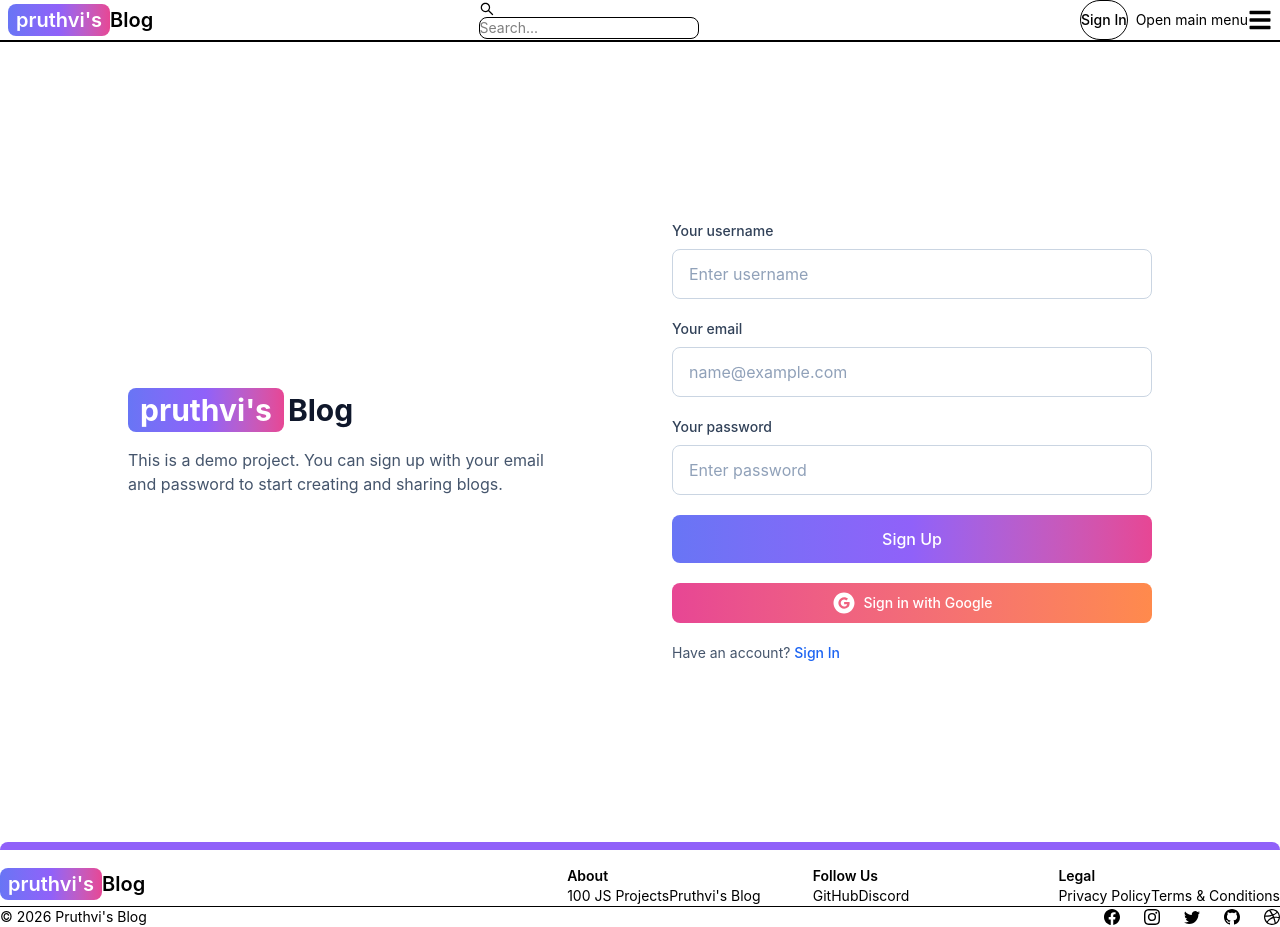
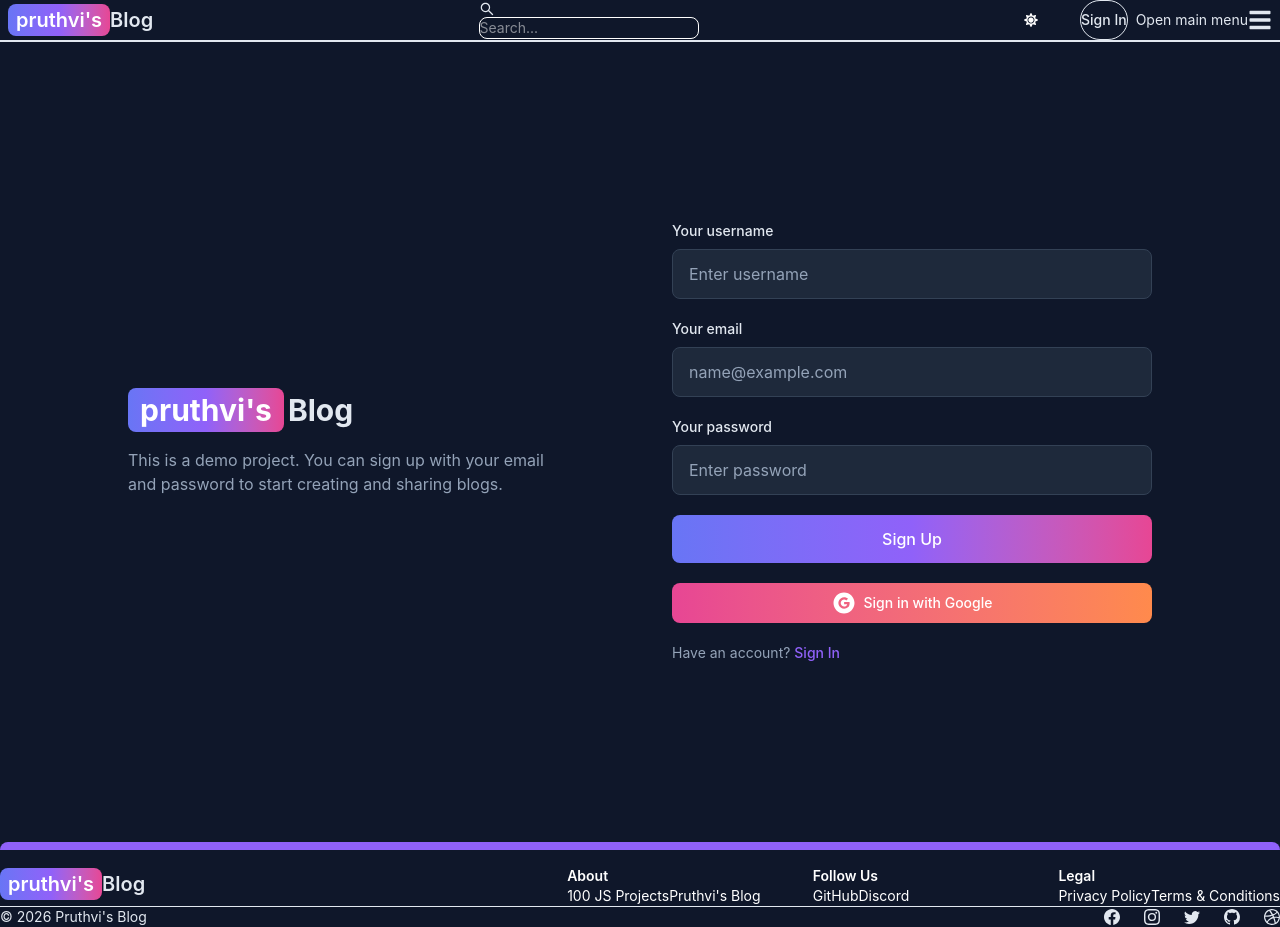
Before and after one commit to pruthviraj-gaikwad/Blog-for-developer, a React (Vite) app in the folder Client/: page /sign-up in a window 1280 px wide. Built offline with nearby package versions, Linux system fonts and the light colour scheme; no server answers.

Commit message:
dark mode functionality

```diff
--- a/Client/src/components/Footer.jsx
+++ b/Client/src/components/Footer.jsx
@@ -30,7 +30,7 @@ function Footer() {
               <span className="px-2 py-1 bg-linear-to-r from-indigo-500 via-purple-500 to-pink-500 rounded-lg text-white">
                 pruthvi&apos;s
               </span>
-              Blog
+              <span className="text-light-text dark:text-dark-text">Blog</span>
             </Link>
           </div>
 
--- a/Client/src/components/Header.jsx
+++ b/Client/src/components/Header.jsx
@@ -11,12 +11,15 @@ import {
 } from "flowbite-react";
 import { Link, useLocation } from "react-router-dom";
 import { AiOutlineSearch } from "react-icons/ai";
-import { FaMoon } from "react-icons/fa";
-import { useSelector } from "react-redux";
+import { FaMoon, FaSun } from "react-icons/fa";
+import { useSelector, useDispatch } from "react-redux";
+import { toggleTheme } from "../redux/theme/themeSlice.js";
 
 function Header() {
   const { pathname } = useLocation();
   const { currentUser } = useSelector((state) => state.user);
+  const { theme } = useSelector((state) => state.theme);
+  const dispatch = useDispatch();
   return (
     <Navbar className="border-b-2">
       <Link
@@ -26,7 +29,7 @@ function Header() {
         <span className="px-2 py-1 bg-gradient-to-r from-indigo-500 via-purple-500 to-pink-500 rounded-lg text-white">
           pruthvi's
         </span>
-        Blog
+        <span className="text-light-text dark:text-dark-text">Blog</span>
       </Link>
 
       <form>
@@ -43,8 +46,13 @@ function Header() {
       </Button>
 
       <div className="flex gap-2 md:order-2">
-        <Button className="w-12 h-10 hidden sm:inline" color="gray" pill>
-          <FaMoon />
+        <Button
+          className="w-12 h-10 hidden sm:inline"
+          color="gray"
+          pill
+          onClick={() => dispatch(toggleTheme())}
+        >
+          {theme === "light" ? <FaMoon /> : <FaSun />}
         </Button>
         {currentUser ? (
           <Dropdown
--- /dev/null
+++ b/Client/src/components/ThemeProvider.jsx
@@ -0,0 +1,11 @@
+import { useSelector } from "react-redux";
+import { useEffect } from "react";
+
+export default function ThemeProvider({ children }) {
+  const { theme } = useSelector((state) => state.theme);
+  useEffect(() => {
+    document.documentElement.classList.remove("light", "dark");
+    document.documentElement.classList.add(theme);
+  }, [theme]);
+  return <div className="min-h-screen">{children}</div>;
+}
--- a/Client/src/index.css
+++ b/Client/src/index.css
@@ -1,3 +1,32 @@
 @import "tailwindcss";
 @import "flowbite-react/plugin/tailwindcss";
 @source "../.flowbite-react/class-list.json";
+
+@theme {
+    --dark-mode: selector;
+    --color-brand-primary: var(--color-indigo-500);
+    --color-brand-secondary: var(--color-purple-500);
+    --color-brand-accent: var(--color-pink-500);
+
+    /* Deep Dark Mode Background */
+    --color-dark-bg: rgb(15, 23, 42);
+    --color-dark-surface: rgb(30, 41, 59);
+    --color-dark-border: rgb(51, 65, 85);
+    --color-dark-text: rgb(226, 232, 240);
+    --color-dark-text-muted: rgb(148, 163, 184);
+
+    /* Clean Light Mode Colors */
+    --color-light-bg: rgb(255, 255, 255);
+    --color-light-surface: rgb(248, 250, 252);
+    --color-light-border: rgb(226, 232, 240);
+    --color-light-text: rgb(15, 23, 42);
+    --color-light-text-muted: rgb(71, 85, 105);
+}
+
+@variant dark (&:where(.dark, .dark *));
+
+@layer base {
+    body {
+        @apply bg-light-bg text-light-text dark:bg-dark-bg dark:text-dark-text transition-colors duration-300;
+    }
+}
--- a/Client/src/main.jsx
+++ b/Client/src/main.jsx
@@ -4,11 +4,14 @@ import App from "./App.jsx";
 import { store, persistor } from "./redux/store.js";
 import { Provider } from "react-redux";
 import { PersistGate } from "redux-persist/es/integration/react";
+import ThemeProvider from "./components/ThemeProvider.jsx";
 
 createRoot(document.getElementById("root")).render(
   <PersistGate persistor={persistor}>
     <Provider store={store}>
-      <App />
+      <ThemeProvider>
+        <App />
+      </ThemeProvider>
     </Provider>
   </PersistGate>
 );
--- a/Client/src/pages/SignIn.jsx
+++ b/Client/src/pages/SignIn.jsx
@@ -51,10 +51,12 @@ function SignIn() {
             <span className="rounded-lg bg-gradient-to-r from-indigo-500 via-purple-500 to-pink-500 px-3 py-1 text-white">
               pruthvi's
             </span>
-            <span className="ml-1 text-slate-900 ">Blog</span>
+            <span className="ml-1 text-light-text dark:text-dark-text">
+              Blog
+            </span>
           </Link>
 
-          <p className="mt-4 max-w-md text-slate-600 dark:text-slate-400">
+          <p className="mt-4 max-w-md text-light-text-muted dark:text-dark-text-muted">
             This is a demo project. You can sign up with your email and password
             to start creating and sharing blogs.
           </p>
@@ -64,27 +66,27 @@ function SignIn() {
         <div className="w-full">
           <form className="space-y-5" onSubmit={handleSubmit}>
             <div>
-              <label className="mb-2 block text-sm font-medium text-slate-700 dark:text-slate-300">
+              <label className="mb-2 block text-sm font-medium text-light-text dark:text-dark-text">
                 Your email
               </label>
               <input
                 type="email"
                 id="email"
                 placeholder="name@example.com"
-                className="w-full rounded-lg border border-slate-300 bg-white px-4 py-3 text-slate-900 placeholder:text-slate-400 focus:border-purple-500 focus:outline-none focus:ring-2 focus:ring-purple-500/20 dark:border-slate-600 dark:bg-slate-800 dark:text-white dark:placeholder:text-slate-500"
+                className="w-full rounded-lg border border-light-border bg-light-surface px-4 py-3 text-light-text placeholder:text-light-text-muted focus:border-brand-secondary focus:outline-none focus:ring-2 focus:ring-brand-secondary/20 dark:border-dark-border dark:bg-dark-surface dark:text-dark-text dark:placeholder:text-dark-text-muted"
                 onChange={handleChange}
               />
             </div>
 
             <div>
-              <label className="mb-2 block text-sm font-medium text-slate-700 dark:text-slate-300">
+              <label className="mb-2 block text-sm font-medium text-light-text dark:text-dark-text">
                 Your password
               </label>
               <input
                 type="password"
                 id="password"
                 placeholder="Enter password"
-                className="w-full rounded-lg border border-slate-300 bg-white px-4 py-3 text-slate-900 placeholder:text-slate-400 focus:border-purple-500 focus:outline-none focus:ring-2 focus:ring-purple-500/20 dark:border-slate-600 dark:bg-slate-800 dark:text-white dark:placeholder:text-slate-500"
+                className="w-full rounded-lg border border-light-border bg-light-surface px-4 py-3 text-light-text placeholder:text-light-text-muted focus:border-brand-secondary focus:outline-none focus:ring-2 focus:ring-brand-secondary/20 dark:border-dark-border dark:bg-dark-surface dark:text-dark-text dark:placeholder:text-dark-text-muted"
                 onChange={handleChange}
               />
             </div>
@@ -104,11 +106,11 @@ function SignIn() {
               )}
             </button>
             <OAuth />
-            <p className="text-sm text-slate-600 dark:text-slate-400">
+            <p className="text-sm text-light-text-muted dark:text-dark-text-muted">
               Don't have an account?{" "}
               <Link
                 to="/sign-up"
-                className="font-medium text-blue-600 hover:underline dark:text-blue-400"
+                className="font-medium text-brand-primary hover:underline dark:text-brand-secondary"
               >
                 Sign Up
               </Link>
--- a/Client/src/pages/SignUp.jsx
+++ b/Client/src/pages/SignUp.jsx
@@ -47,10 +47,12 @@ function SignUp() {
             <span className="rounded-lg bg-gradient-to-r from-indigo-500 via-purple-500 to-pink-500 px-3 py-1 text-white">
               pruthvi's
             </span>
-            <span className="ml-1 text-slate-900 ">Blog</span>
+            <span className="ml-1 text-light-text dark:text-dark-text">
+              Blog
+            </span>
           </Link>
 
-          <p className="mt-4 max-w-md text-slate-600 dark:text-slate-400">
+          <p className="mt-4 max-w-md text-light-text-muted dark:text-dark-text-muted">
             This is a demo project. You can sign up with your email and password
             to start creating and sharing blogs.
           </p>
@@ -60,40 +62,40 @@ function SignUp() {
         <div className="w-full">
           <form className="space-y-5" onSubmit={handleSubmit}>
             <div>
-              <label className="mb-2 block text-sm font-medium text-slate-700 dark:text-slate-300">
+              <label className="mb-2 block text-sm font-medium text-light-text dark:text-dark-text">
                 Your username
               </label>
               <input
                 type="text"
                 placeholder="Enter username"
                 id="username"
-                className="w-full rounded-lg border border-slate-300 bg-white px-4 py-3 text-slate-900 placeholder:text-slate-400 focus:border-purple-500 focus:outline-none focus:ring-2 focus:ring-purple-500/20 dark:border-slate-600 dark:bg-slate-800 dark:text-white dark:placeholder:text-slate-500"
+                className="w-full rounded-lg border border-light-border bg-light-surface px-4 py-3 text-light-text placeholder:text-light-text-muted focus:border-brand-secondary focus:outline-none focus:ring-2 focus:ring-brand-secondary/20 dark:border-dark-border dark:bg-dark-surface dark:text-dark-text dark:placeholder:text-dark-text-muted"
                 onChange={handleChange}
               />
             </div>
 
             <div>
-              <label className="mb-2 block text-sm font-medium text-slate-700 dark:text-slate-300">
+              <label className="mb-2 block text-sm font-medium text-light-text dark:text-dark-text">
                 Your email
               </label>
               <input
                 type="email"
                 id="email"
                 placeholder="name@example.com"
-                className="w-full rounded-lg border border-slate-300 bg-white px-4 py-3 text-slate-900 placeholder:text-slate-400 focus:border-purple-500 focus:outline-none focus:ring-2 focus:ring-purple-500/20 dark:border-slate-600 dark:bg-slate-800 dark:text-white dark:placeholder:text-slate-500"
+                className="w-full rounded-lg border border-light-border bg-light-surface px-4 py-3 text-light-text placeholder:text-light-text-muted focus:border-brand-secondary focus:outline-none focus:ring-2 focus:ring-brand-secondary/20 dark:border-dark-border dark:bg-dark-surface dark:text-dark-text dark:placeholder:text-dark-text-muted"
                 onChange={handleChange}
               />
             </div>
 
             <div>
-              <label className="mb-2 block text-sm font-medium text-slate-700 dark:text-slate-300">
+              <label className="mb-2 block text-sm font-medium text-light-text dark:text-dark-text">
                 Your password
               </label>
               <input
                 type="password"
                 id="password"
                 placeholder="Enter password"
-                className="w-full rounded-lg border border-slate-300 bg-white px-4 py-3 text-slate-900 placeholder:text-slate-400 focus:border-purple-500 focus:outline-none focus:ring-2 focus:ring-purple-500/20 dark:border-slate-600 dark:bg-slate-800 dark:text-white dark:placeholder:text-slate-500"
+                className="w-full rounded-lg border border-light-border bg-light-surface px-4 py-3 text-light-text placeholder:text-light-text-muted focus:border-brand-secondary focus:outline-none focus:ring-2 focus:ring-brand-secondary/20 dark:border-dark-border dark:bg-dark-surface dark:text-dark-text dark:placeholder:text-dark-text-muted"
                 onChange={handleChange}
               />
             </div>
@@ -113,11 +115,11 @@ function SignUp() {
               )}
             </button>
             <OAuth />
-            <p className="text-sm text-slate-600 dark:text-slate-400">
+            <p className="text-sm text-light-text-muted dark:text-dark-text-muted">
               Have an account?{" "}
               <Link
                 to="/sign-in"
-                className="font-medium text-blue-600 hover:underline dark:text-blue-400"
+                className="font-medium text-brand-primary hover:underline dark:text-brand-secondary"
               >
                 Sign In
               </Link>
--- a/Client/src/redux/store.js
+++ b/Client/src/redux/store.js
@@ -3,9 +3,11 @@ import userReducer from "./user/userSlice";
 import persistReducer from "redux-persist/es/persistReducer";
 import storage from "redux-persist/es/storage";
 import persistStore from "redux-persist/es/persistStore";
+import themeReducer from "./theme/themeSlice";
 
 const rootReducer = combineReducers({
   user: userReducer,
+  theme: themeReducer,
 });
 const persistConfig = {
   key: "root",
--- /dev/null
+++ b/Client/src/redux/theme/themeSlice.js
@@ -0,0 +1,18 @@
+import { createSlice } from "@reduxjs/toolkit";
+
+const initialState = {
+  theme: "dark",
+};
+
+const themeSlice = createSlice({
+  name: "theme",
+  initialState,
+  reducers: {
+    toggleTheme: (state) => {
+      state.theme = state.theme === "light" ? "dark" : "light";
+    },
+  },
+});
+
+export const { toggleTheme } = themeSlice.actions;
+export default themeSlice.reducer;
```
